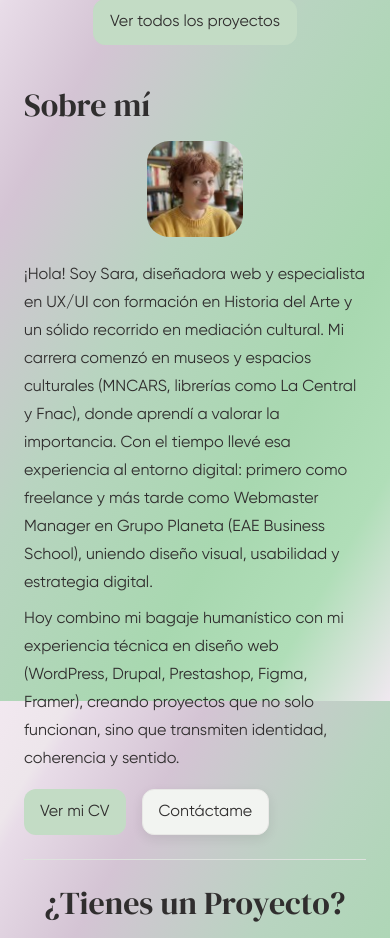
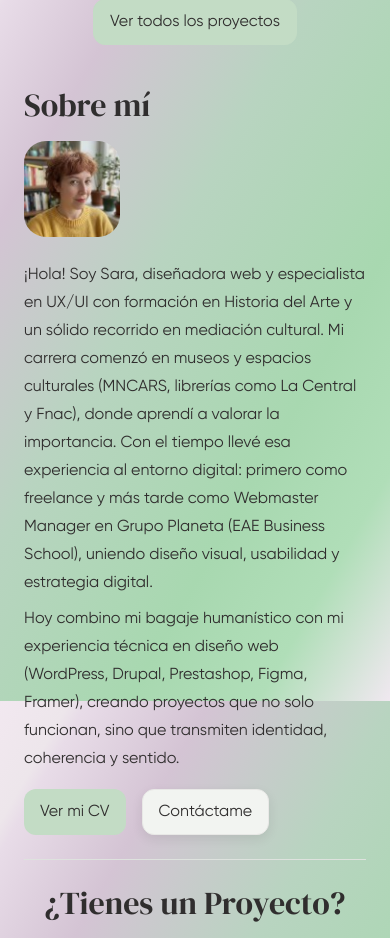
Before and after one commit to misloops/portafolio-sara-menendez, a React (Vite) app: page / in a window 390 px wide. Shown: the part 4363-5301 px from the top of the page. Built offline with nearby package versions, Linux system fonts and the light colour scheme.

Commit message:
Align: AboutMe mobile portrait to left
- Changed justify-center to justify-start for balanced content alignment on mobile

```diff
--- a/src/components/AboutMe.tsx
+++ b/src/components/AboutMe.tsx
@@ -40,7 +40,7 @@ function AboutMe() {
             {/* Portrait - Mobile only, appears below title */}
             <div className={cn(
               'md:hidden',
-              'flex items-center justify-center w-full mb-6'
+              'flex items-center justify-start w-full mb-6'
             )}>
               <img
                 src={profilePlaceholderIcon}
```
